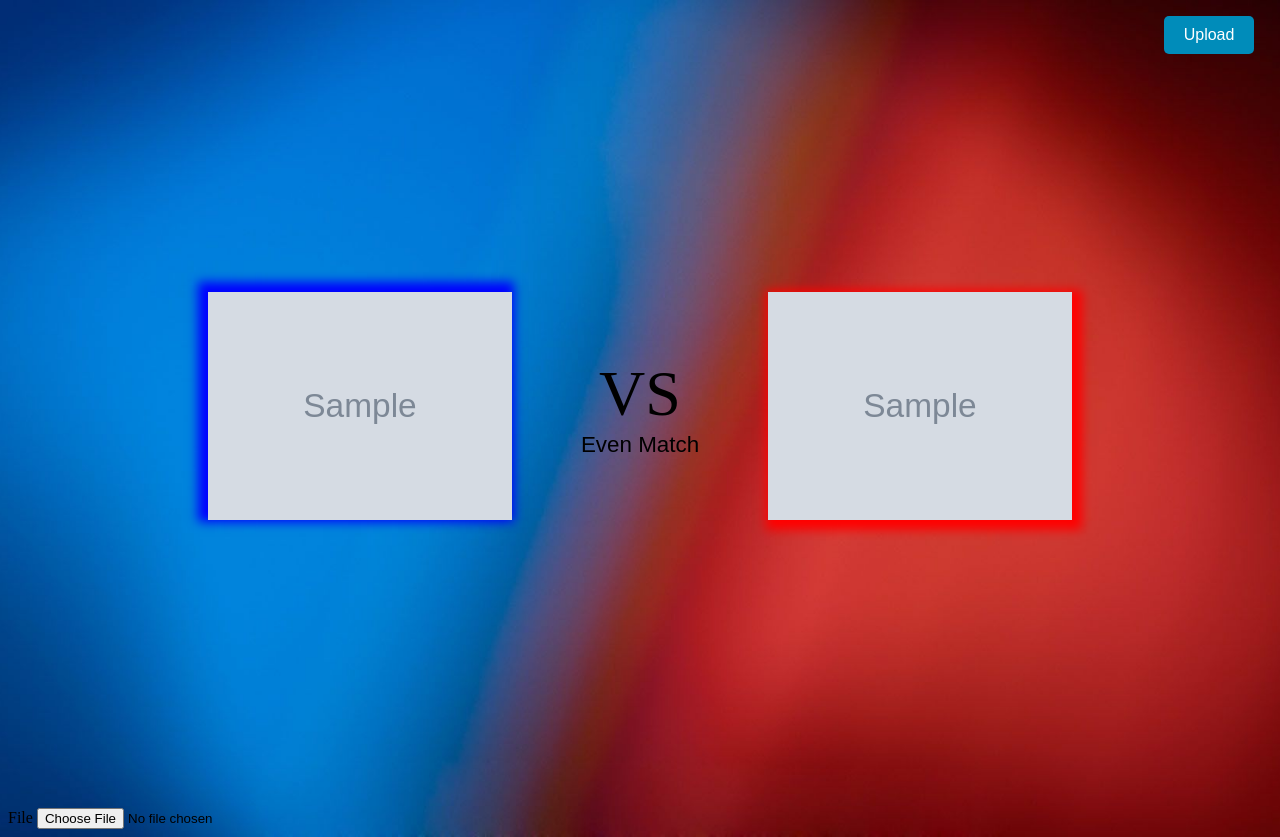
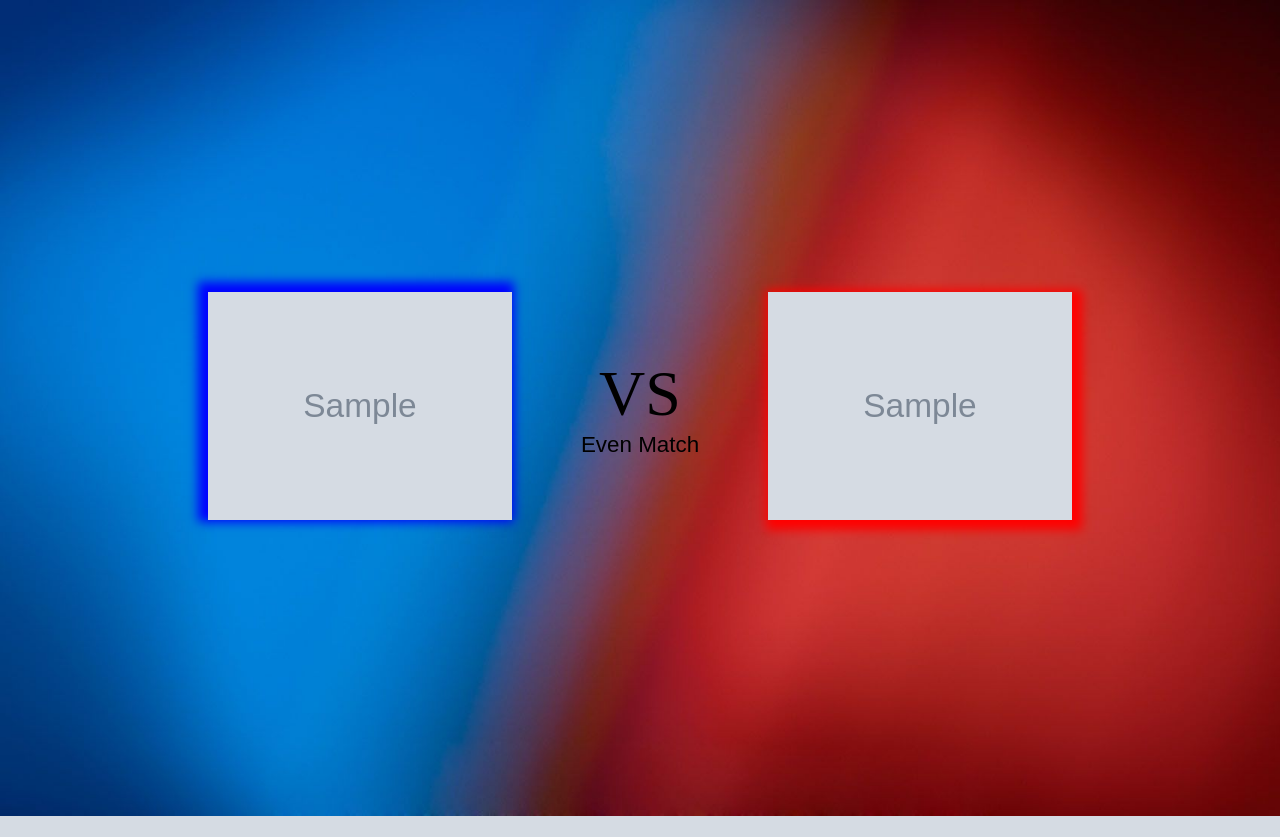
Before and after one commit to KevinAmundsenDale/Projects, a Flask app: template FinalProject/templates/index.html in a window 1280 px wide. After the commit the page ends 816 px from the top, so only its background shows below. Run offline with Flask 3, Linux system fonts and the light colour scheme; the template is opened without the code that fills it: most values are stand-ins (such as "Sample title", 1, 10 or a date in 2020); grey boxes marked "Sample" are stand-in pictures; parts of the project's set-up code (start-up, migrations or seed data) failed here and were passed over.

Commit message:
upload site

```diff
--- a/FinalProject/templates/index.html
+++ b/FinalProject/templates/index.html
@@ -82,10 +82,5 @@
             <img src="{{cover1}}" alt="right picture", style="box-shadow: 4px 4px 10px 6px red;">
         </a>
     </div>
-    <form>
-        <label for="file">File</label>
-        <input id="file" type="file" />
-        <button class="upload-btn" onclick="document.getElementById('file').click()">Upload</button>
-    </form>
 </body>
 </html>
```
